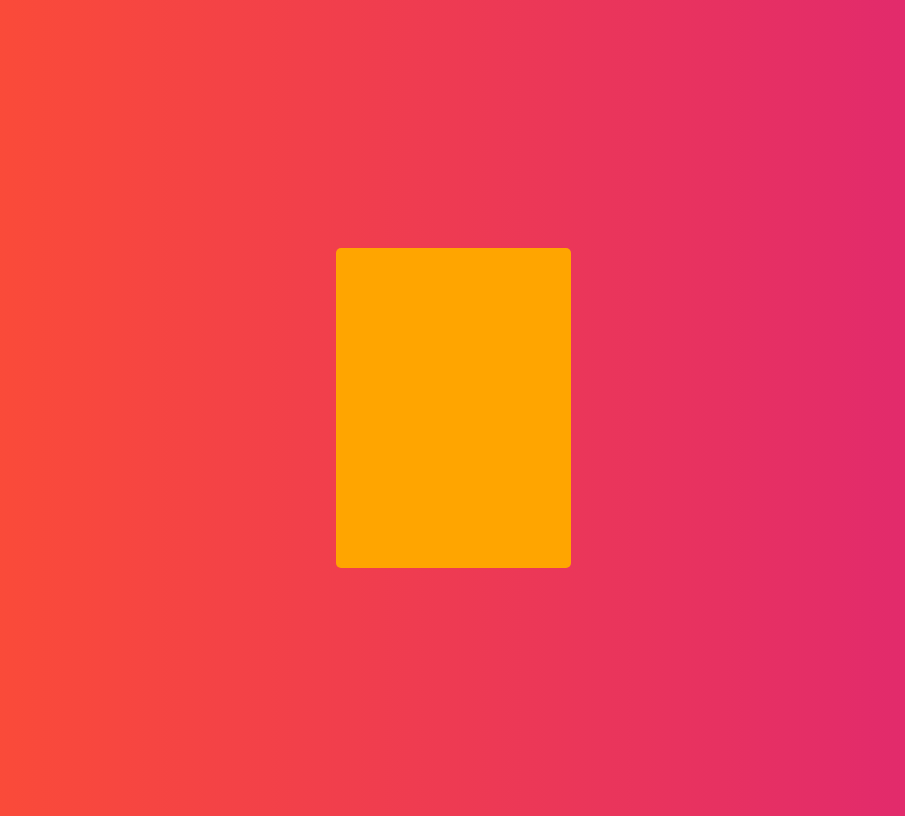
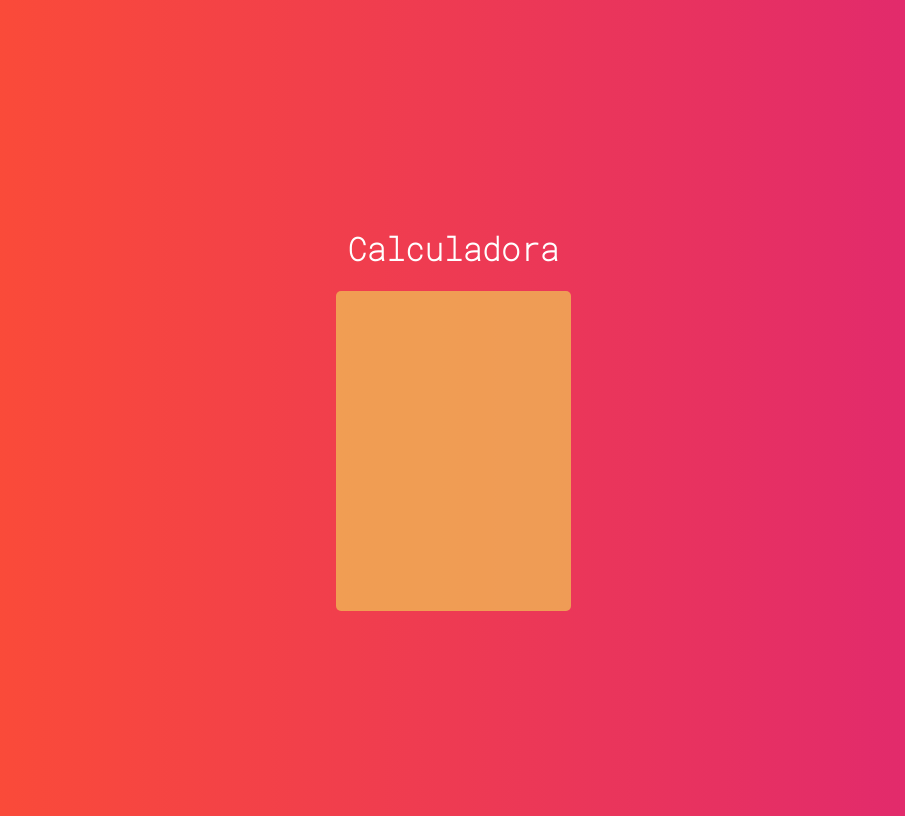
Before and after one commit to NayanneBatista/calculadora-react, a React (Create React App) app: page / in a window 1280 px wide. Shown: the whole page, without its empty margins (187-1092 px from the left). Built offline with nearby package versions, Linux system fonts and the light colour scheme.

Commit message:
initial display

```diff
--- a/src/index.js
+++ b/src/index.js
@@ -5,8 +5,12 @@ import Calculator from './main/Calculator';
 import reportWebVitals from './reportWebVitals';
 
 ReactDOM.render(
+
   <React.StrictMode>
-    <Calculator />
+    <div>
+      <h1>Calculadora</h1>
+      <Calculator />
+    </div>
   </React.StrictMode>,
   document.getElementById('root')
 );
--- a/src/main/Calculator.css
+++ b/src/main/Calculator.css
@@ -3,5 +3,5 @@
     width: 235px;
     border-radius: 5px;
     overflow: hidden;
-    background-color: orange;
+    background-color: rgba(241, 187, 85, 0.767);
 }
```
